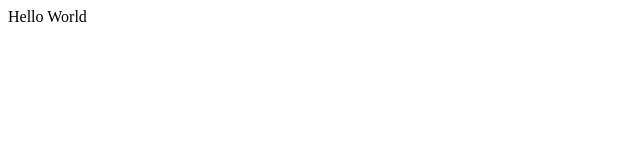
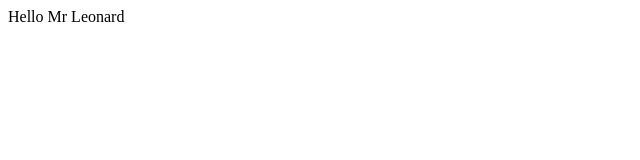
Before and after one commit to COMP140-Master/COMP140, a plain HTML site: page Chapter1/index.html in a window 1280 px wide. Shown: the full height of the page, 0-640 px from the left. Drawn offline with Linux system fonts and the light colour scheme.

Commit message:
testing changes on local server

```diff
--- a/Chapter1/index.html
+++ b/Chapter1/index.html
@@ -5,6 +5,6 @@
 <meta charset="utf-8">
 </head>
 <body>
-Hello World
+Hello Mr Leonard
 </body>
 </html>
```
